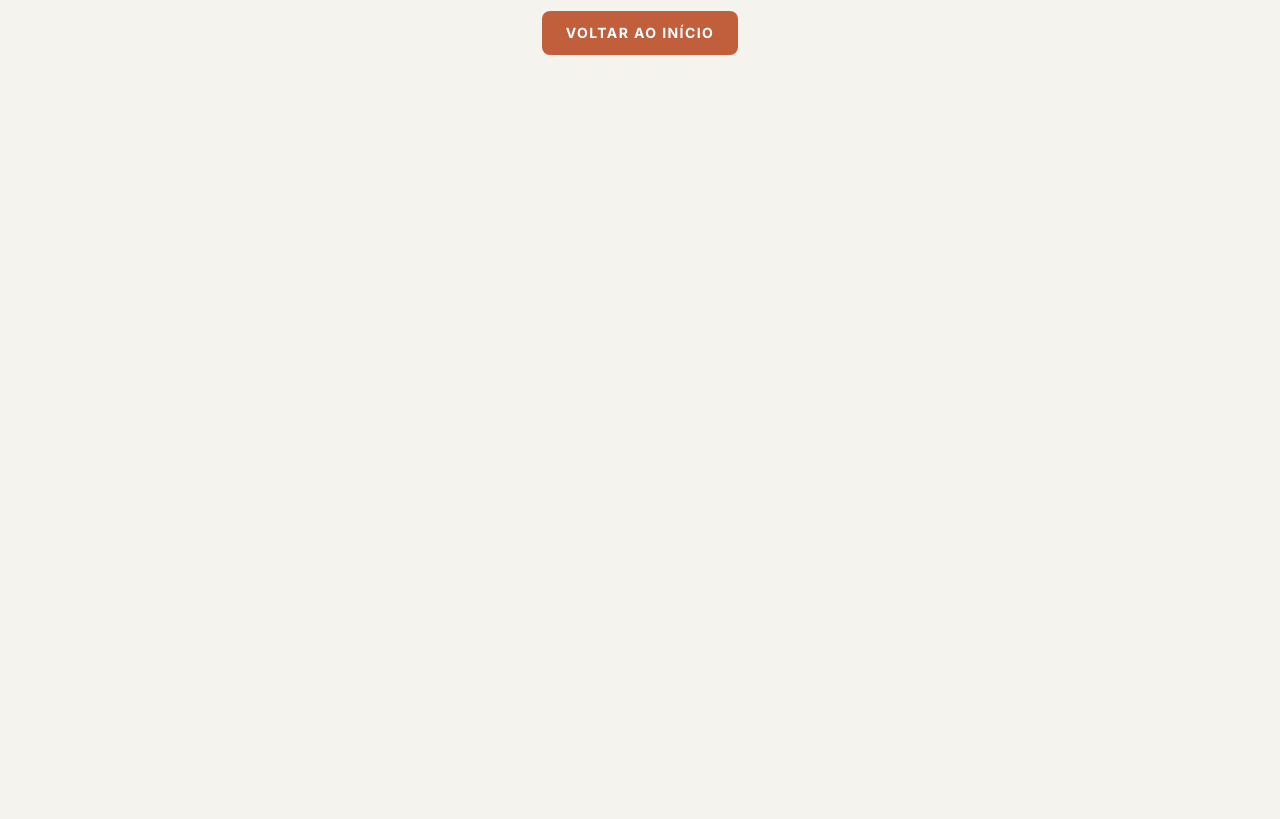
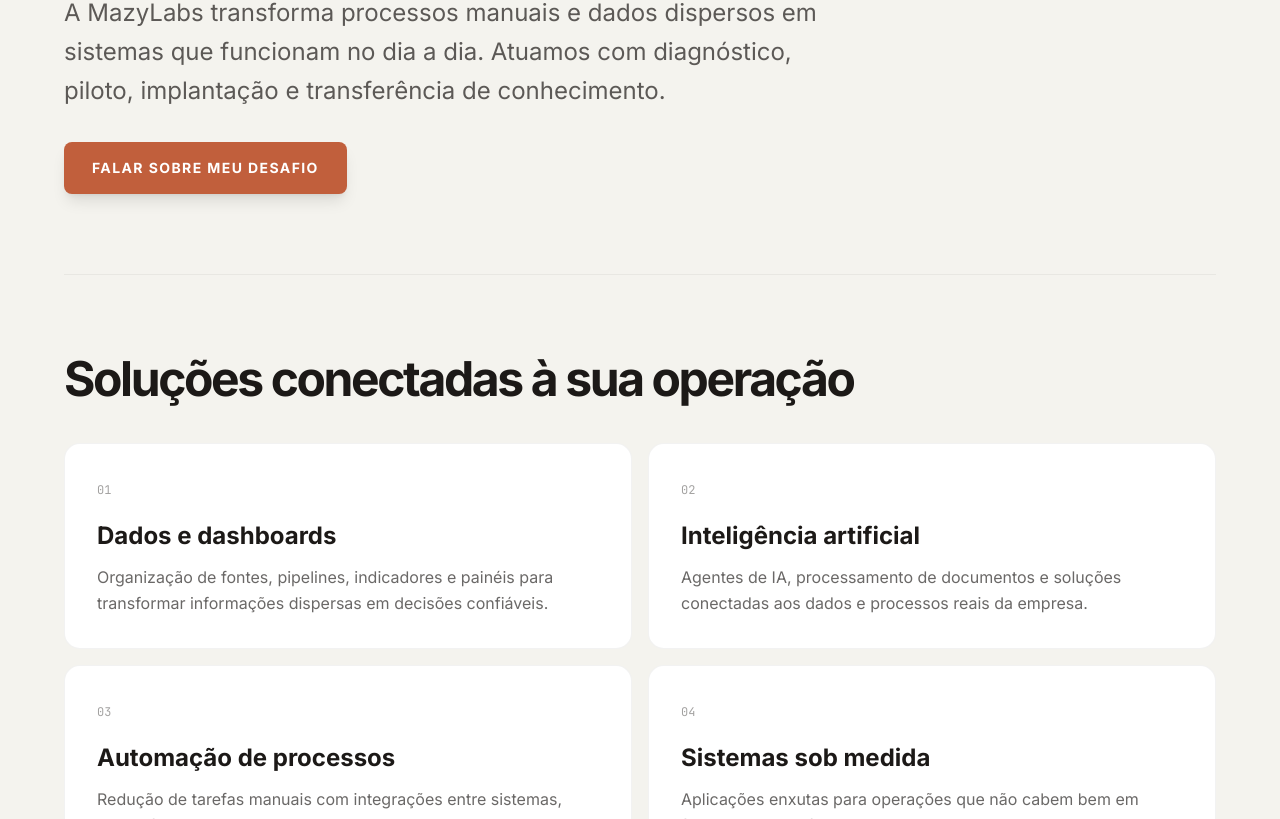
Before and after one commit to vinialveslopesanjos/mazylabs-site, a Next.js app: page /campinas in a window 1280 px wide. Before the commit this address had no page. Shown: the part 481-1300 px from the top of the page. Before the commit the page ends 800 px from the top, so only its background shows below. Built offline with nearby package versions, Linux system fonts and the light colour scheme.

Commit message:
Otimiza SEO local da MazyLabs para Campinas
Adiciona presença local, página de Campinas, dados estruturados, sitemap e robots; corrige o isolamento do build do site.

```diff
--- /dev/null
+++ b/src/app/campinas/page.tsx
@@ -0,0 +1,87 @@
+import type { Metadata } from 'next';
+import Header from '../components/Header';
+import Footer from '../components/Footer';
+import FloatingCTA from '../components/FloatingCTA';
+
+const WHATSAPP_URL = 'https://wa.me/5511979810832?text=Ol%C3%A1%21%20Procuro%20uma%20empresa%20de%20dados%2C%20IA%20ou%20automa%C3%A7%C3%A3o%20em%20Campinas.';
+
+export const metadata: Metadata = {
+  title: 'Empresa de Dados, IA e Automação em Campinas | MazyLabs',
+  description: 'Soluções de dados, inteligência artificial, automação, integrações e sistemas sob medida para empresas de Campinas e região. Converse com a MazyLabs.',
+  alternates: { canonical: 'https://mazylabs.com/campinas' },
+};
+
+const services = [
+  ['Dados e dashboards', 'Organização de fontes, pipelines, indicadores e painéis para transformar informações dispersas em decisões confiáveis.'],
+  ['Inteligência artificial', 'Agentes de IA, processamento de documentos e soluções conectadas aos dados e processos reais da empresa.'],
+  ['Automação de processos', 'Redução de tarefas manuais com integrações entre sistemas, APIs e fluxos acompanhados de ponta a ponta.'],
+  ['Sistemas sob medida', 'Aplicações enxutas para operações que não cabem bem em ferramentas genéricas ou planilhas improvisadas.'],
+];
+
+const faq = [
+  ['A MazyLabs atende presencialmente em Campinas?', 'Atendemos empresas de Campinas e região com reuniões presenciais quando o projeto pede proximidade, além de diagnóstico e acompanhamento remoto.'],
+  ['Vocês trabalham com pequenas e médias empresas?', 'Sim. Estruturamos o trabalho em diagnóstico, piloto e implantação para validar valor antes de ampliar o investimento.'],
+  ['Que tipo de projeto vocês desenvolvem?', 'Integrações, pipelines e análise de dados, dashboards, automações, agentes de IA, processamento de documentos e sistemas sob medida.'],
+];
+
+const faqData = {
+  '@context': 'https://schema.org',
+  '@type': 'FAQPage',
+  mainEntity: faq.map(([name, text]) => ({
+    '@type': 'Question',
+    name,
+    acceptedAnswer: { '@type': 'Answer', text },
+  })),
+};
+
+export default function CampinasPage() {
+  return (
+    <div className="p-4 sm:p-8">
+      <Header />
+      <main className="max-w-6xl mx-auto">
+        <script type="application/ld+json" dangerouslySetInnerHTML={{ __html: JSON.stringify(faqData) }} />
+        <section className="max-w-4xl py-8 md:py-20 space-y-8">
+          <p className="font-mono text-xs uppercase tracking-[0.2em] text-[var(--color-terracotta)]">Tecnologia em Campinas, SP</p>
+          <h1 className="text-4xl md:text-7xl font-bold tracking-tighter leading-[0.95]">Dados, IA e automação para empresas de Campinas.</h1>
+          <p className="text-lg md:text-2xl leading-relaxed opacity-70 max-w-3xl">A MazyLabs transforma processos manuais e dados dispersos em sistemas que funcionam no dia a dia. Atuamos com diagnóstico, piloto, implantação e transferência de conhecimento.</p>
+          <a href={WHATSAPP_URL} target="_blank" rel="noopener noreferrer" className="inline-flex px-7 py-4 rounded-lg bg-[var(--color-terracotta)] text-white font-bold text-sm uppercase tracking-widest hover:-translate-y-1 transition-transform shadow-lg">Falar sobre meu desafio</a>
+        </section>
+
+        <section aria-labelledby="solucoes-title" className="py-12 md:py-20 border-t" style={{ borderColor: 'var(--border)' }}>
+          <h2 id="solucoes-title" className="text-3xl md:text-5xl font-bold tracking-tighter mb-10">Soluções conectadas à sua operação</h2>
+          <div className="grid md:grid-cols-2 gap-4">
+            {services.map(([title, description], index) => (
+              <article key={title} className="rounded-2xl p-6 md:p-8 bg-[var(--card)] border" style={{ borderColor: 'var(--border)' }}>
+                <span className="font-mono text-xs opacity-40">0{index + 1}</span>
+                <h3 className="text-xl md:text-2xl font-bold mt-5 mb-3">{title}</h3>
+                <p className="leading-relaxed opacity-65">{description}</p>
+              </article>
+            ))}
+          </div>
+        </section>
+
+        <section aria-labelledby="metodo-title" className="py-12 md:py-20 grid lg:grid-cols-12 gap-8 border-t" style={{ borderColor: 'var(--border)' }}>
+          <h2 id="metodo-title" className="lg:col-span-5 text-3xl md:text-5xl font-bold tracking-tighter">Proximidade sem promessa vazia.</h2>
+          <div className="lg:col-span-7 space-y-5 text-lg leading-relaxed opacity-70">
+            <p>Começamos entendendo o processo, os dados disponíveis e a decisão de negócio que precisa melhorar. O piloto reduz risco e produz evidência antes da implantação completa.</p>
+            <p>Atendemos Campinas e a região metropolitana, com contato direto durante o projeto e documentação para que sua equipe mantenha autonomia depois da entrega.</p>
+          </div>
+        </section>
+
+        <section aria-labelledby="faq-title" className="py-12 md:py-20 border-t" style={{ borderColor: 'var(--border)' }}>
+          <h2 id="faq-title" className="text-3xl md:text-5xl font-bold tracking-tighter mb-10">Perguntas frequentes</h2>
+          <div className="divide-y" style={{ borderColor: 'var(--border)' }}>
+            {faq.map(([question, answer]) => (
+              <details key={question} className="py-5 group">
+                <summary className="font-bold text-lg cursor-pointer list-none flex justify-between gap-4">{question}<span aria-hidden="true" className="text-[var(--color-terracotta)] group-open:rotate-45 transition-transform">+</span></summary>
+                <p className="mt-4 max-w-3xl leading-relaxed opacity-70">{answer}</p>
+              </details>
+            ))}
+          </div>
+        </section>
+      </main>
+      <Footer />
+      <FloatingCTA />
+    </div>
+  );
+}
--- a/src/app/components/Footer.tsx
+++ b/src/app/components/Footer.tsx
@@ -12,7 +12,7 @@ export default function Footer() {
           <span className="font-bold uppercase tracking-widest text-xs">MazyLabs</span>
         </div>
         <p className="text-[10px] opacity-40 max-w-xs">
-          Feito com código limpo e café forte em São Paulo.<br />
+          Feito com código limpo e café forte em Campinas.<br />
           &copy; 2026 MazyLabs Ltda.
         </p>
       </div>
--- a/src/app/components/Hero.tsx
+++ b/src/app/components/Hero.tsx
@@ -10,7 +10,7 @@ export default function Hero() {
         <div className="inline-flex items-center gap-2 px-3 py-1 rounded-full border border-current/10 bg-white/5">
           <Terminal size={12} className="text-[var(--color-terracotta)]" />
           <span className="text-[10px] font-mono font-bold uppercase tracking-widest opacity-60">
-            v2.0 // São Paulo Headquartered
+            Campinas // São Paulo
           </span>
         </div>
 
@@ -23,7 +23,7 @@ export default function Hero() {
           className="text-base md:text-xl opacity-70 leading-relaxed max-w-lg font-medium border-l-2 pl-6"
           style={{ borderColor: 'var(--color-terracotta)' }}
         >
-          Ajudamos pequenas e médias empresas a organizar dados, automatizar tarefas do dia a dia e colocar sistemas em produção.
+          Ajudamos pequenas e médias empresas de Campinas e região a organizar dados, automatizar tarefas do dia a dia e colocar sistemas em produção.
         </p>
 
         <div className="flex flex-wrap gap-4 pt-4">
--- /dev/null
+++ b/src/app/components/LocalPresence.tsx
@@ -0,0 +1,26 @@
+import { ArrowUpRight, MapPin } from 'lucide-react';
+
+export default function LocalPresence() {
+  return (
+    <section aria-labelledby="campinas-title" className="grid grid-cols-1 lg:grid-cols-12 gap-8 border-y py-12 md:py-20" style={{ borderColor: 'var(--border)' }}>
+      <div className="lg:col-span-4">
+        <div className="inline-flex items-center gap-2 font-mono text-xs uppercase tracking-widest text-[var(--color-terracotta)]">
+          <MapPin size={15} aria-hidden="true" />
+          Campinas e região
+        </div>
+      </div>
+      <div className="lg:col-span-8 space-y-6">
+        <h2 id="campinas-title" className="text-3xl md:text-5xl font-bold tracking-tighter">
+          Dados, IA e automação perto do seu negócio.
+        </h2>
+        <p className="text-base md:text-lg leading-relaxed opacity-70 max-w-3xl">
+          A MazyLabs atende empresas de Campinas e da região metropolitana com diagnóstico, piloto e implantação. Construímos integrações, pipelines de dados, dashboards, agentes de IA, automações de processos e sistemas sob medida — com acompanhamento próximo e transferência de conhecimento.
+        </p>
+        <a href="/campinas" className="inline-flex items-center gap-2 text-sm font-bold uppercase tracking-widest hover:text-[var(--color-terracotta)] transition-colors">
+          Conheça nossa atuação em Campinas
+          <ArrowUpRight size={16} aria-hidden="true" />
+        </a>
+      </div>
+    </section>
+  );
+}
--- a/src/app/layout.tsx
+++ b/src/app/layout.tsx
@@ -2,26 +2,24 @@ import type { Metadata } from 'next';
 import './globals.css';
 
 export const metadata: Metadata = {
-  title: 'MazyLabs | Dados, IA e Sistemas sob Medida - São Paulo',
+  title: 'MazyLabs | Dados, IA e Automação em Campinas',
   description:
-    'MazyLabs: automações, integrações e soluções de dados sob medida para empresas que precisam operar melhor. Diagnóstico, piloto, implantação e handoff em São Paulo.',
+    'Empresa de dados, inteligência artificial, automação e sistemas sob medida em Campinas. Diagnóstico, piloto, implantação e transferência de conhecimento.',
   metadataBase: new URL('https://mazylabs.com'),
   openGraph: {
-    title: 'MazyLabs | Dados, IA e Sistemas sob Medida',
+    title: 'MazyLabs | Dados, IA e Automação em Campinas',
     description:
-      'Automações, integrações e soluções de dados sob medida para empresas que precisam operar melhor. Menos promessa, mais sistema funcionando.',
+      'Dados, inteligência artificial, automação e sistemas sob medida para empresas de Campinas e região. Menos promessa, mais sistema funcionando.',
     url: 'https://mazylabs.com',
     siteName: 'MazyLabs',
-    images: [{ url: '/og-image.png', width: 1200, height: 630 }],
     locale: 'pt_BR',
     type: 'website',
   },
   twitter: {
     card: 'summary_large_image',
-    title: 'MazyLabs | Dados, IA e Sistemas sob Medida',
+    title: 'MazyLabs | Dados, IA e Automação em Campinas',
     description:
-      'Automações, integrações e soluções de dados sob medida para empresas que precisam operar melhor.',
-    images: ['/og-image.png'],
+      'Dados, inteligência artificial, automação e sistemas sob medida para empresas de Campinas e região.',
   },
   robots: { index: true, follow: true },
   alternates: { canonical: 'https://mazylabs.com' },
@@ -34,15 +32,19 @@ const structuredData = {
   '@context': 'https://schema.org',
   '@type': 'ProfessionalService',
   name: 'MazyLabs',
-  description: 'Automações, integrações e soluções de dados sob medida para empresas que precisam operar melhor.',
+  description: 'Empresa de dados, inteligência artificial, automação e sistemas sob medida para empresas de Campinas e região.',
   url: 'https://mazylabs.com',
   logo: 'https://mazylabs.com/favicon.svg',
   address: {
     '@type': 'PostalAddress',
-    addressLocality: 'São Paulo',
+    addressLocality: 'Campinas',
     addressRegion: 'SP',
     addressCountry: 'BR',
   },
+  areaServed: [
+    { '@type': 'City', name: 'Campinas' },
+    { '@type': 'AdministrativeArea', name: 'Região Metropolitana de Campinas' },
+  ],
   contactPoint: {
     '@type': 'ContactPoint',
     telephone: '+55-11-97981-0832',
@@ -56,7 +58,11 @@ const structuredData = {
     'Sistemas sob Medida',
     'Análise Preditiva',
     'Atendimento Assistido',
+    'Inteligência Artificial para Empresas',
+    'Agentes de IA',
+    'Dashboards e Pipelines de Dados',
   ],
+  knowsAbout: ['Dados', 'Inteligência Artificial', 'Automação', 'Integração de APIs', 'Sistemas sob medida'],
 };
 
 export default function RootLayout({ children }: { children: React.ReactNode }) {
--- a/src/app/page.tsx
+++ b/src/app/page.tsx
@@ -10,6 +10,7 @@ import VisualIdentity from './components/VisualIdentity';
 import CTABanner from './components/CTABanner';
 import Footer from './components/Footer';
 import FloatingCTA from './components/FloatingCTA';
+import LocalPresence from './components/LocalPresence';
 
 export default function Home() {
   return (
@@ -19,6 +20,7 @@ export default function Home() {
         <Hero />
         <ClientLogos />
         <Services />
+        <LocalPresence />
         <CaseStudies />
         <NetworkGraph />
         <SentimentDemo />
--- /dev/null
+++ b/src/app/robots.ts
@@ -0,0 +1,11 @@
+import type { MetadataRoute } from 'next';
+
+export const dynamic = 'force-static';
+
+export default function robots(): MetadataRoute.Robots {
+  return {
+    rules: { userAgent: '*', allow: '/' },
+    sitemap: 'https://mazylabs.com/sitemap.xml',
+    host: 'https://mazylabs.com',
+  };
+}
--- /dev/null
+++ b/src/app/sitemap.ts
@@ -0,0 +1,14 @@
+import type { MetadataRoute } from 'next';
+
+export const dynamic = 'force-static';
+
+export default function sitemap(): MetadataRoute.Sitemap {
+  const lastModified = new Date();
+  return [
+    { url: 'https://mazylabs.com', lastModified, changeFrequency: 'monthly', priority: 1 },
+    { url: 'https://mazylabs.com/campinas', lastModified, changeFrequency: 'monthly', priority: 0.9 },
+    { url: 'https://mazylabs.com/politica-de-privacidade', lastModified, changeFrequency: 'yearly', priority: 0.2 },
+    { url: 'https://mazylabs.com/termos-de-servico', lastModified, changeFrequency: 'yearly', priority: 0.2 },
+    { url: 'https://mazylabs.com/exclusao-de-dados', lastModified, changeFrequency: 'yearly', priority: 0.2 },
+  ];
+}
--- a/tsconfig.json
+++ b/tsconfig.json
@@ -36,6 +36,7 @@
     ".next/dev/types/**/*.ts"
   ],
   "exclude": [
-    "node_modules"
+    "node_modules",
+    "agent"
   ]
 }
```
Also changed, not shown: 1 other file (tests, documents, lock files or other folders).
